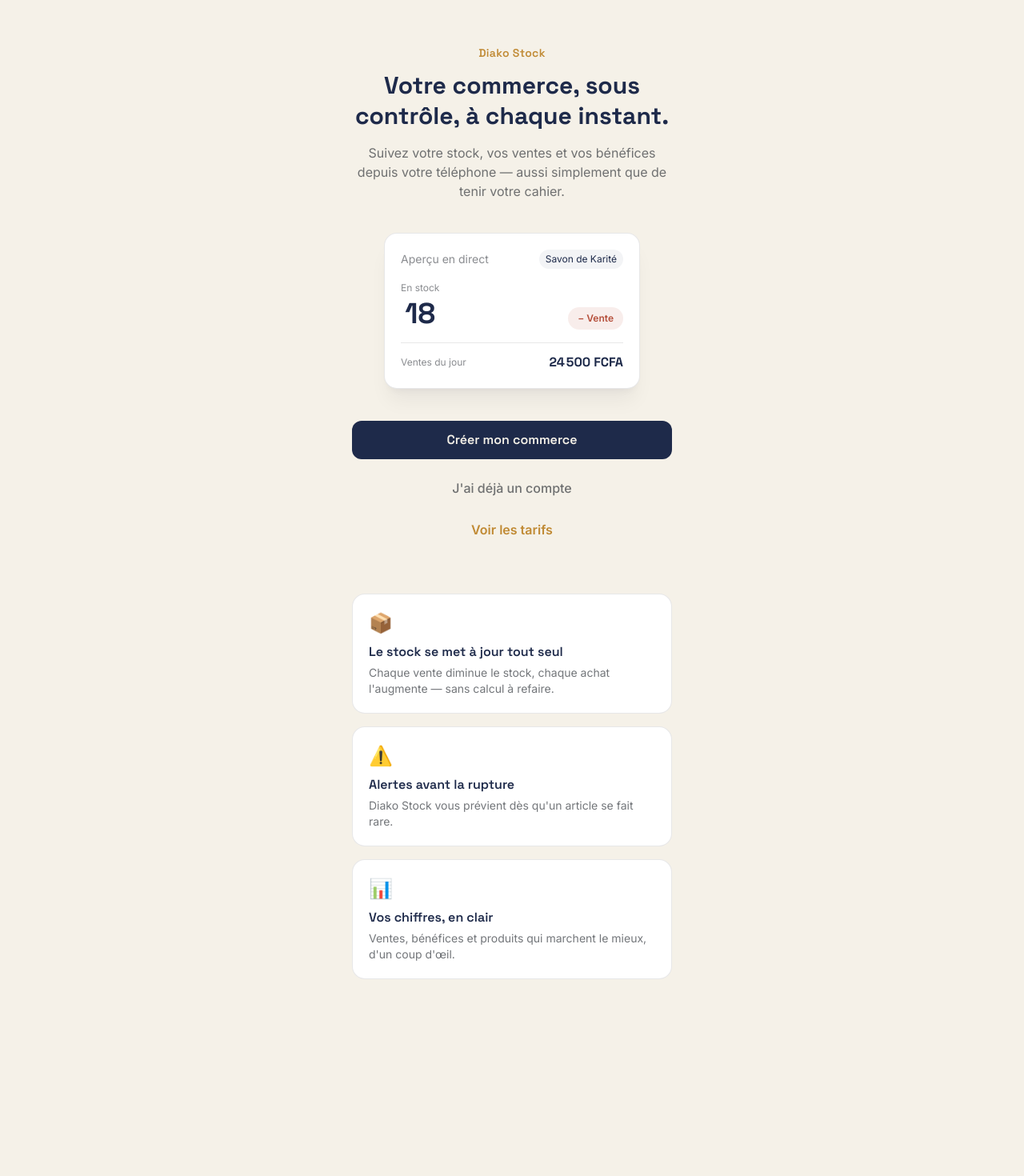
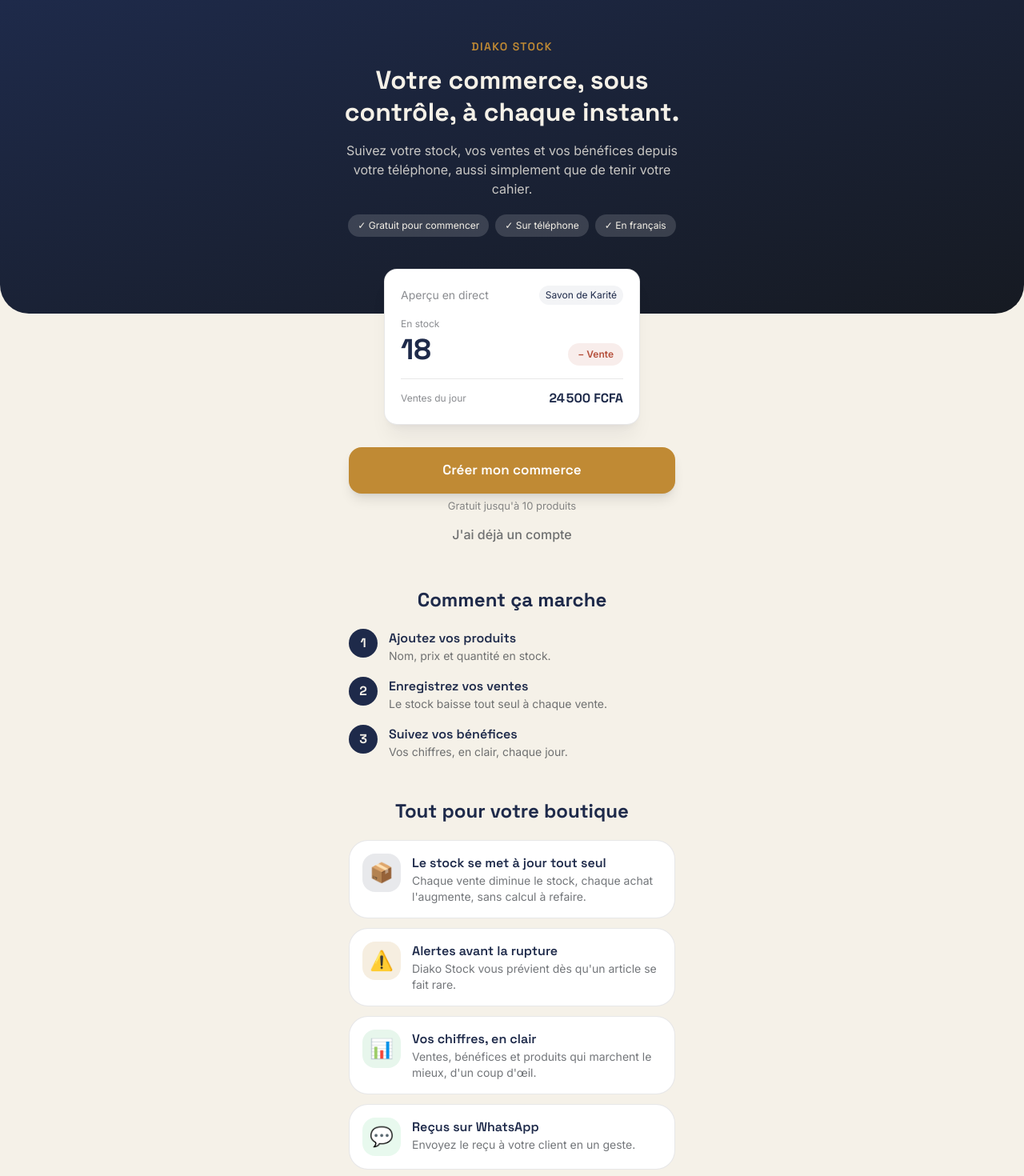
Before and after one commit to diakoboulon/Diako-Stock, a Next.js app: page / in a window 1280 px wide. Shown: the top 1470 px of the page at 80% size. Before the commit the page ends 1288 px from the top, so only its background shows below. Built offline with nearby package versions, Linux system fonts and the light colour scheme; no server answers.

Commit message:
Diako Design

```diff
--- a/app/page.tsx
+++ b/app/page.tsx
@@ -108,67 +108,92 @@
 function PageAccueil() {
   return (
     <main className="min-h-screen bg-bone">
-      <section className="px-6 pt-14 pb-16 max-w-md mx-auto text-center">
-        <p className="font-display text-sm tracking-wide text-bronze font-semibold mb-3">
-          Diako Stock
-        </p>
-        <h1 className="font-display text-3xl font-bold text-indigo-deep leading-tight mb-4">
-          Votre commerce, sous contrôle, à chaque instant.
-        </h1>
-        <p className="text-ink/60 mb-10">
-          Suivez votre stock, vos ventes et vos bénéfices depuis votre téléphone —
-          aussi simplement que de tenir votre cahier.
-        </p>
-
-        <DemoStock />
-
-        <div className="mt-10 space-y-3">
-          <Link href="/inscription" className="btn-primary w-full block">
-            Créer mon commerce
-          </Link>
-          <Link
-            href="/connexion"
-            className="block w-full text-center py-3 text-ink/60 font-medium"
-          >
-            J&apos;ai déjà un compte
-          </Link>
-          <Link
-            href="/tarifs"
-            className="block w-full text-center py-1 text-bronze font-semibold"
-          >
-            Voir les tarifs
-          </Link>
+      <section className="bg-gradient-to-br from-indigo-deep to-ink text-bone px-6 pt-12 pb-24 text-center rounded-b-[36px]">
+        <div className="max-w-md mx-auto">
+          <p className="font-display text-sm tracking-widest text-bronze font-semibold mb-3">DIAKO STOCK</p>
+          <h1 className="font-display text-[32px] font-bold leading-tight mb-4">
+            Votre commerce, sous contrôle, à chaque instant.
+          </h1>
+          <p className="text-bone/80">
+            Suivez votre stock, vos ventes et vos bénéfices depuis votre téléphone, aussi simplement que de tenir votre cahier.
+          </p>
+          <div className="flex flex-wrap justify-center gap-2 mt-5">
+            {["Gratuit pour commencer", "Sur téléphone", "En français"].map((t) => (
+              <span key={t} className="bg-white/15 text-xs px-3 py-1.5 rounded-full">✓ {t}</span>
+            ))}
+          </div>
         </div>
       </section>
 
-      <section className="px-6 pb-16 max-w-md mx-auto grid grid-cols-1 gap-4">
-        <div className="card">
-          <p className="text-2xl mb-2">📦</p>
-          <h2 className="font-display font-semibold text-indigo-deep mb-1">
-            Le stock se met à jour tout seul
-          </h2>
-          <p className="text-sm text-ink/60">
-            Chaque vente diminue le stock, chaque achat l&apos;augmente — sans calcul à refaire.
+      <div className="px-5 -mt-14">
+        <DemoStock />
+      </div>
+
+      <section className="px-5 max-w-md mx-auto">
+        <div className="mt-7">
+          <Link
+            href="/inscription"
+            className="block text-center bg-bronze text-white font-display font-semibold text-[17px] rounded-2xl py-4 shadow-lg"
+          >
+            Créer mon commerce
+          </Link>
+          <p className="text-center text-[13px] text-ink/50 mt-1.5">Gratuit jusqu&apos;à 10 produits</p>
+          <Link href="/connexion" className="block text-center py-3.5 text-ink/60 font-medium">
+            J&apos;ai déjà un compte
+          </Link>
+        </div>
+
+        <h2 className="font-display text-2xl font-bold text-indigo-deep text-center mt-10 mb-5">Comment ça marche</h2>
+        <div className="space-y-4">
+          {[
+            ["Ajoutez vos produits", "Nom, prix et quantité en stock."],
+            ["Enregistrez vos ventes", "Le stock baisse tout seul à chaque vente."],
+            ["Suivez vos bénéfices", "Vos chiffres, en clair, chaque jour."],
+          ].map(([t, d], i) => (
+            <div key={t} className="flex gap-3.5 items-start">
+              <span className="flex-none w-9 h-9 rounded-full bg-indigo-deep text-bone font-display font-bold flex items-center justify-center">{i + 1}</span>
+              <div>
+                <p className="font-display font-semibold text-indigo-deep">{t}</p>
+                <p className="text-sm text-ink/60">{d}</p>
+              </div>
+            </div>
+          ))}
+        </div>
+
+        <h2 className="font-display text-2xl font-bold text-indigo-deep text-center mt-12 mb-5">Tout pour votre boutique</h2>
+        <div className="space-y-3">
+          {[
+            ["📦", "bg-indigo-deep/10", "Le stock se met à jour tout seul", "Chaque vente diminue le stock, chaque achat l'augmente, sans calcul à refaire."],
+            ["⚠️", "bg-bronze/15", "Alertes avant la rupture", "Diako Stock vous prévient dès qu'un article se fait rare."],
+            ["📊", "bg-green-600/10", "Vos chiffres, en clair", "Ventes, bénéfices et produits qui marchent le mieux, d'un coup d'œil."],
+            ["💬", "bg-green-500/10", "Reçus sur WhatsApp", "Envoyez le reçu à votre client en un geste."],
+          ].map(([ic, bg, t, d]) => (
+            <div key={t} className="bg-white border border-ink/10 rounded-3xl p-4 flex gap-3.5">
+              <span className={`flex-none w-12 h-12 rounded-2xl flex items-center justify-center text-2xl ${bg}`}>{ic}</span>
+              <div>
+                <h3 className="font-display font-semibold text-indigo-deep">{t}</h3>
+                <p className="text-sm text-ink/60">{d}</p>
+              </div>
+            </div>
+          ))}
+        </div>
+
+        <div className="bg-white border-2 border-bronze rounded-3xl p-6 text-center mt-5">
+          <p className="font-display text-xl font-bold text-indigo-deep">À partir de 0 FCFA</p>
+          <p className="text-sm text-ink/60 mt-1.5 mb-3">
+            Plan Gratuit sans limite de durée. Passez au Standard (5 000 FCFA par mois) quand votre commerce grandit.
           </p>
+          <Link href="/tarifs" className="text-bronze font-semibold">Voir les tarifs →</Link>
         </div>
-        <div className="card">
-          <p className="text-2xl mb-2">⚠️</p>
-          <h2 className="font-display font-semibold text-indigo-deep mb-1">
-            Alertes avant la rupture
-          </h2>
-          <p className="text-sm text-ink/60">
-            Diako Stock vous prévient dès qu&apos;un article se fait rare.
-          </p>
+
+        <div className="bg-gradient-to-br from-indigo-deep to-ink text-bone rounded-[28px] p-7 text-center mt-10 mb-6">
+          <h2 className="font-display text-[22px] font-bold mb-2">Prêt à garder votre stock sous contrôle ?</h2>
+          <p className="text-sm text-bone/80 mb-5">Créez votre commerce en moins de 2 minutes.</p>
+          <Link href="/inscription" className="block bg-bronze text-white font-display font-semibold text-[17px] rounded-2xl py-4">
+            Créer mon commerce
+          </Link>
         </div>
-        <div className="card">
-          <p className="text-2xl mb-2">📊</p>
-          <h2 className="font-display font-semibold text-indigo-deep mb-1">
-            Vos chiffres, en clair
-          </h2>
-          <p className="text-sm text-ink/60">
-            Ventes, bénéfices et produits qui marchent le mieux, d&apos;un coup d&apos;œil.
-          </p>
-        </div>
+        <p className="text-center text-xs text-ink/50 pb-8">Diako Stock · Fait au Mali 🇲🇱</p>
       </section>
     </main>
   );
```
